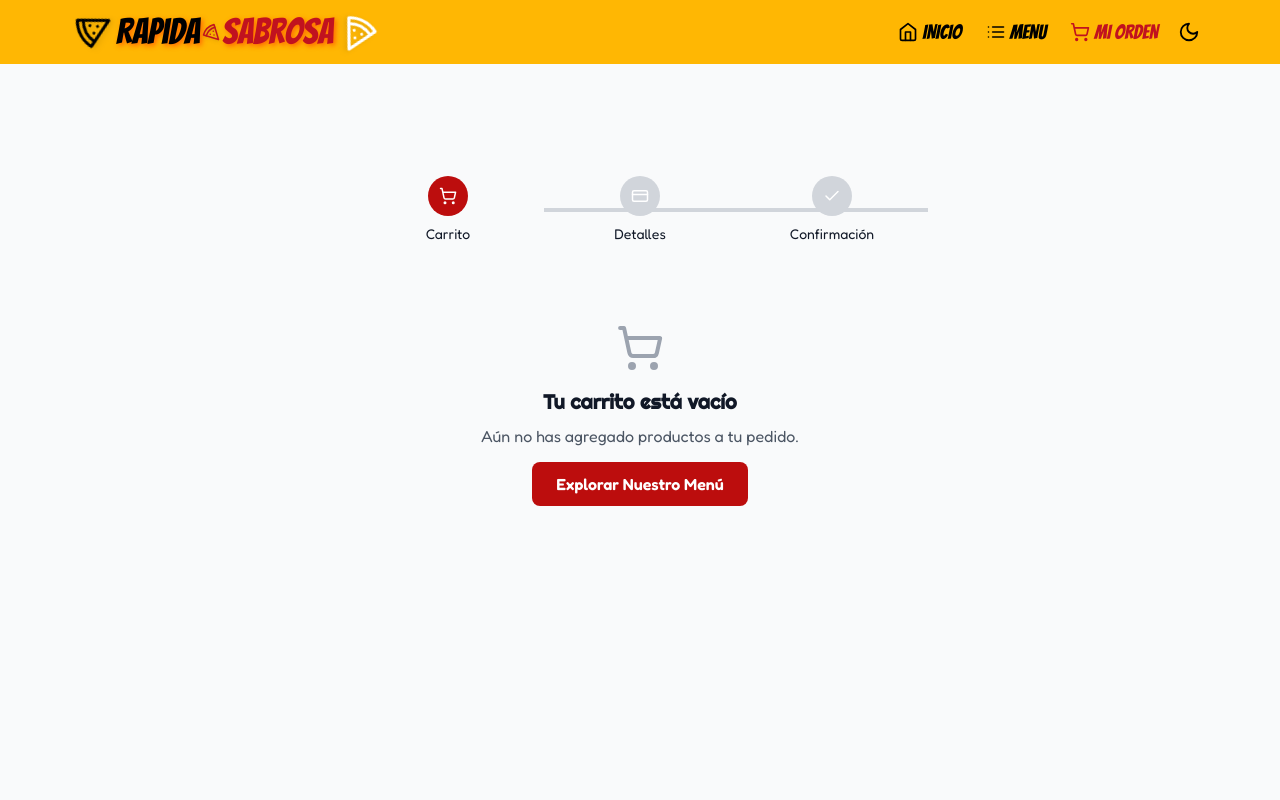
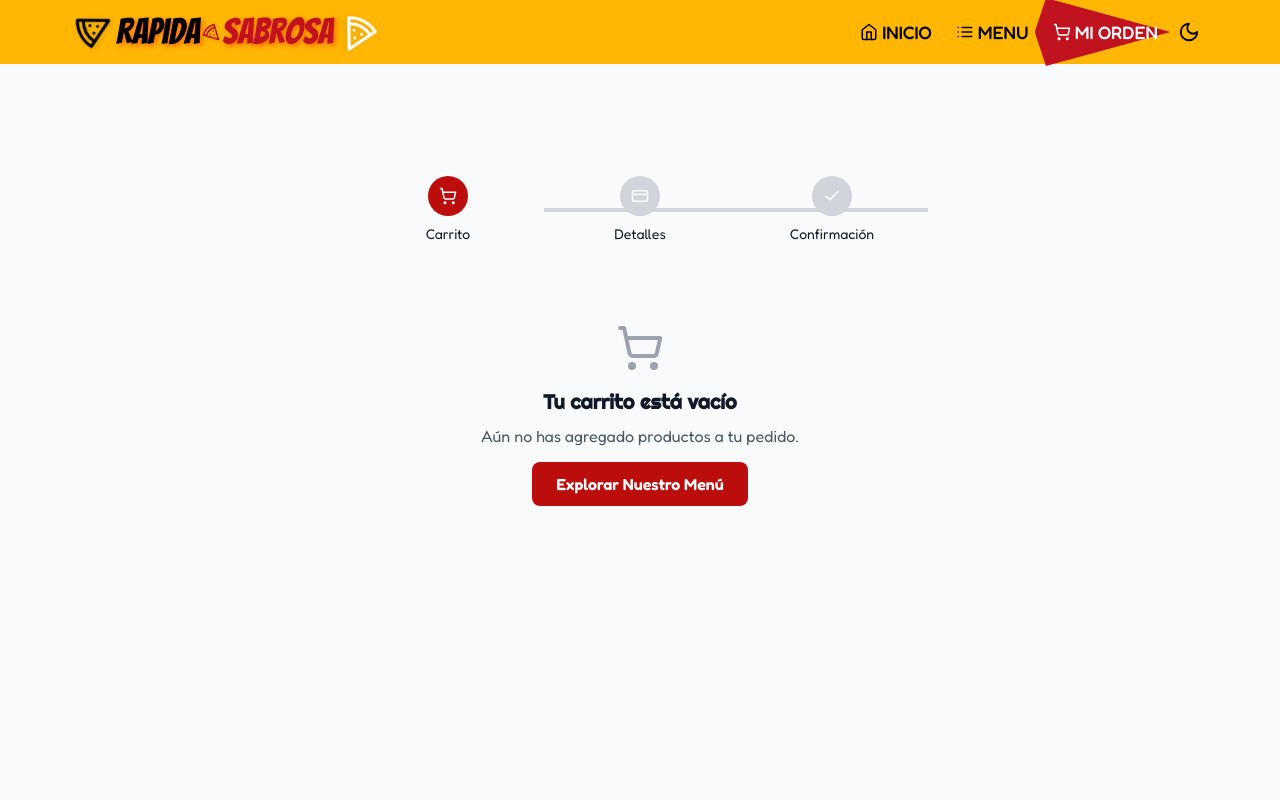
Before and after one commit to manuelContrerasDev/rapidaysabrosa-ecommerce, a React (Vite) app: page /order in a window 1280 px wide. Shown: the top 800 px of the page. Built offline with nearby package versions, Linux system fonts and the light colour scheme; a web font is replaced by a local one.

Commit message:
add: new style bg-links

```diff
--- a/src/components/layout/Header.tsx
+++ b/src/components/layout/Header.tsx
@@ -1,8 +1,8 @@
 // src/components/layout/Header.tsx
-import { AnimatePresence,motion } from "framer-motion";
-import { Home, List, Menu, Moon, Pizza, ShoppingCart,Sun, X } from "lucide-react";
-import React, { useCallback,useEffect, useState } from "react";
-import { Link, useLocation } from "react-router-dom";
+import { AnimatePresence, motion } from "framer-motion";
+import { Home, List, Menu, Moon, Pizza, ShoppingCart, Sun, X } from "lucide-react";
+import React, { useCallback, useEffect, useState } from "react";
+import { Link, NavLink, useLocation } from "react-router-dom";
 
 import { useTheme } from "../../context/ThemeContext";
 import HeaderPizzaLeft from "../ui/HeaderPizzaLeft";
@@ -15,7 +15,6 @@ const navLinks = [
   { title: "MI ORDEN", path: "/order", icon: ShoppingCart },
 ] as const;
 
-// ✅ Variantes
 type HeaderVariant = "yellow" | "gradient";
 
 interface HeaderProps {
@@ -29,18 +28,16 @@ const Header: React.FC<HeaderProps> = ({ variant = "yellow" }) => {
 
   const toggleMenu = () => setIsMenuOpen((prev) => !prev);
   const closeMenu = useCallback(() => setIsMenuOpen(false), []);
-  const isActive = useCallback((path: string) => pathname === path, [pathname]);
 
   useEffect(() => {
     closeMenu();
   }, [pathname, closeMenu]);
 
-  // Toggle Dark Mode Button
   const DarkModeToggle = () => (
     <motion.button
       onClick={toggleDarkMode}
       aria-label="Cambiar tema oscuro/claro"
-      className="p-2 rounded-md text-black dark:text-white hover:bg-gray-100 dark:hover:bg-gray-800 focus:outline-none focus:ring-2 focus:ring-yellow-400 transition-all duration-300"
+      className="p-2 rounded-md text-black dark:text-white hover:bg-gray-100 dark:hover:bg-gray-800 focus-visible:outline-none focus-visible:ring-2 focus-visible:ring-yellow-400 transition-all duration-300"
       whileTap={{ scale: 0.9 }}
     >
       <AnimatePresence mode="wait" initial={false}>
@@ -53,7 +50,7 @@ const Header: React.FC<HeaderProps> = ({ variant = "yellow" }) => {
             transition={{ duration: 0.4 }}
             className="flex items-center justify-center"
           >
-            <Sun size={22} aria-hidden="true" />
+            <Sun size={22} aria-hidden />
           </motion.span>
         ) : (
           <motion.span
@@ -64,82 +61,71 @@ const Header: React.FC<HeaderProps> = ({ variant = "yellow" }) => {
             transition={{ duration: 0.4 }}
             className="flex items-center justify-center"
           >
-            <Moon size={22} aria-hidden="true" />
+            <Moon size={22} aria-hidden />
           </motion.span>
         )}
       </AnimatePresence>
     </motion.button>
   );
 
-  // ✅ Clases de variantes
   const headerClasses =
     variant === "yellow"
       ? "bg-brand-yellow text-brand-black"
       : "bg-gradient-to-r from-brand-yellow to-brand-black text-brand-black";
 
+  // Base de link (sin cursiva) + tamaños responsivos: tablet más contenido
+  const baseLink =
+    "relative cursor-pointer flex items-center gap-1 h-full px-3 py-2 rounded-md font-medium transition-colors " +
+    "focus-visible:outline-none focus-visible:ring-2 focus-visible:ring-brand-red " +
+    "text-base md:text-[15px] lg:text-lg";
+
+  // Inactivo
+  const inactive = "text-brand-black hover:text-brand-red hover:bg-brand-red/10";
+
+  // Activo: fondo “pizza slice” triangular (punta derecha)
+  // Triángulo tipo flecha con base a la izquierda y vértice a ~96% horizontal
+  // polygon(0% 50%, 8% 0%, 96% 50%, 8% 100%)
+  const activePizza =
+    "text-white " +
+    'before:content-[""] before:absolute before:-z-10 before:inset-y-[-2px] before:inset-x-[-6px] ' +
+    "before:bg-brand-red before:shadow-sm " +
+    'before:[clip-path:polygon(0%_50%,8%_0%,96%_50%,8%_100%)]';
+
+  // Versión mobile
+  const mobileBase =
+    "relative cursor-pointer flex items-center justify-center gap-2 w-full px-4 py-2 rounded-md text-base font-medium transition-colors " +
+    "focus-visible:outline-none focus-visible:ring-2 focus-visible:ring-brand-red";
+  const mobileInactive = "text-brand-black hover:text-brand-red hover:bg-brand-red/10";
+  const mobileActive =
+    'text-white before:content-[""] before:absolute before:-z-10 before:inset-y-0 before:inset-x-2 ' +
+    "before:bg-brand-red before:shadow-sm " +
+    'before:[clip-path:polygon(0%_50%,10%_0%,98%_50%,10%_100%)]';
+
   return (
-    <header
-      className={`sticky top-0 left-0 w-full z-50 ${headerClasses} backdrop-blur-md transition-all duration-500`}
-    >
+    <header className={`sticky top-0 left-0 w-full z-50 ${headerClasses} backdrop-blur-md transition-all duration-500`}>
       <div className="max-w-[1200px] mx-auto px-4 md:px-8">
         <div className="flex items-center justify-between h-12 md:h-16">
           {/* Logo */}
           <Link to="/home" className="flex items-center gap-2 group">
             <HeaderPizzaLeft />
             <motion.h1 className="flex items-center text-2xl md:text-4xl font-fire select-none">
-              <span
-                className={
-                  variant === "yellow" ? "text-brand-black" : "text-brand-black"
-                }
-              >
-                Rapida
-              </span>
-              <motion.div
-                whileHover={{ scale: 1.3, rotate: 15 }}
-                className="mx-0.5 flex items-center"
-              >
-                <Pizza
-                  size={18}
-                  className="text-brand-red drop-shadow"
-                  aria-hidden="true"
-                />
+              <span className={variant === "yellow" ? "text-brand-black" : "text-brand-black"}>Rapida</span>
+              <motion.div whileHover={{ scale: 1.3, rotate: 15 }} className="mx-0.5 flex items-center">
+                <Pizza size={18} className="text-brand-red drop-shadow" aria-hidden />
               </motion.div>
-              <span
-                className={
-                  variant === "yellow" ? "text-brand-red" : "text-brand-yellow"
-                }
-              >
-                Sabrosa
-              </span>
+              <span className={variant === "yellow" ? "text-brand-red" : "text-brand-yellow"}>Sabrosa</span>
             </motion.h1>
             <HeaderPizzaRight />
           </Link>
 
           {/* Desktop nav */}
-          <nav
-            role="navigation"
-            aria-label="Menú principal"
-            className="hidden md:flex items-center h-full"
-          >
-            {navLinks.map(({ title, path, icon: Icon }) => {
-              const active = isActive(path);
-              return (
-                <Link
-                  key={path}
-                  to={path}
-                  aria-current={active ? "page" : undefined}
-                  className={`flex items-center gap-1 h-full px-3 py-2 rounded-md font-medium text-xl font-fire transition-colors duration-300
-                    ${
-                      active
-                        ? "text-brand-red"
-                        : "text-brand-black hover:text-brand-red"
-                    }`}
-                >
-                  <Icon size={20} aria-hidden="true" />
+          <nav role="navigation" aria-label="Menú principal" className="hidden md:flex items-center h-full">
+            {navLinks.map(({ title, path, icon: Icon }) => (
+              <NavLink key={path} to={path} className={({ isActive }) => `${baseLink} ${isActive ? activePizza : inactive}`}>
+                <Icon size={18} aria-hidden />
                 <span>{title}</span>
-                </Link>
-              );
-            })}
+              </NavLink>
+            ))}
             <DarkModeToggle />
           </nav>
 
@@ -151,7 +137,7 @@ const Header: React.FC<HeaderProps> = ({ variant = "yellow" }) => {
               aria-label="Abrir menú de navegación"
               aria-expanded={isMenuOpen}
               aria-controls="mobile-menu"
-              className="p-2 rounded-md text-brand-black hover:text-brand-red transition-all"
+              className="p-2 rounded-md text-brand-black hover:text-brand-red transition-all focus-visible:outline-none focus-visible:ring-2 focus-visible:ring-brand-red"
             >
               {isMenuOpen ? <X size={24} /> : <Menu size={24} />}
             </button>
@@ -171,25 +157,17 @@ const Header: React.FC<HeaderProps> = ({ variant = "yellow" }) => {
             className="absolute top-full left-0 w-full py-2 md:hidden bg-brand-yellow text-brand-black border-t border-brand-red/40 rounded-b-xl"
           >
             <div className="flex flex-col w-full px-4 space-y-1">
-              {navLinks.map(({ title, path, icon: Icon }) => {
-                const active = isActive(path);
-                return (
-                  <Link
+              {navLinks.map(({ title, path, icon: Icon }) => (
+                <NavLink
                   key={path}
                   to={path}
                   onClick={closeMenu}
-                    aria-current={active ? "page" : undefined}
-                    className={`flex items-center justify-center gap-2 w-full px-4 py-1 rounded-md font-medium ${
-                      active
-                        ? "text-brand-red"
-                        : "text-brand-black hover:text-brand-red"
-                    }`}
+                  className={({ isActive }) => `${mobileBase} ${isActive ? mobileActive : mobileInactive}`}
                 >
-                    <Icon size={18} aria-hidden="true" />
+                  <Icon size={18} aria-hidden />
                   <span>{title}</span>
-                  </Link>
-                );
-              })}
+                </NavLink>
+              ))}
             </div>
           </motion.div>
         )}
--- /dev/null
+++ b/src/utils/images.ts
@@ -0,0 +1,20 @@
+// src/utils/images.ts
+/**
+ * Devuelve candidatos AVIF/WEBP solo si la ruta es local y con extensión .jpg/.jpeg/.png
+ * Mantiene fallback al original.
+ */
+export const imageCandidates = (url: string) => {
+  const isLocal = url.startsWith("/") || url.startsWith("./") || url.startsWith("../");
+  const m = url.match(/\.(png|jpe?g)$/i);
+
+  if (!isLocal || !m) {
+    return { fallback: url } as const;
+  }
+
+  const base = url.slice(0, -m[0].length);
+  return {
+    avif: `${base}.avif`,
+    webp: `${base}.webp`,
+    fallback: url,
+  } as const;
+};
```
Also changed, not shown: src/components/catalog/PizzaCard.tsx (+16 -7 lines). Lines whose indentation alone changed are shown as unchanged.
